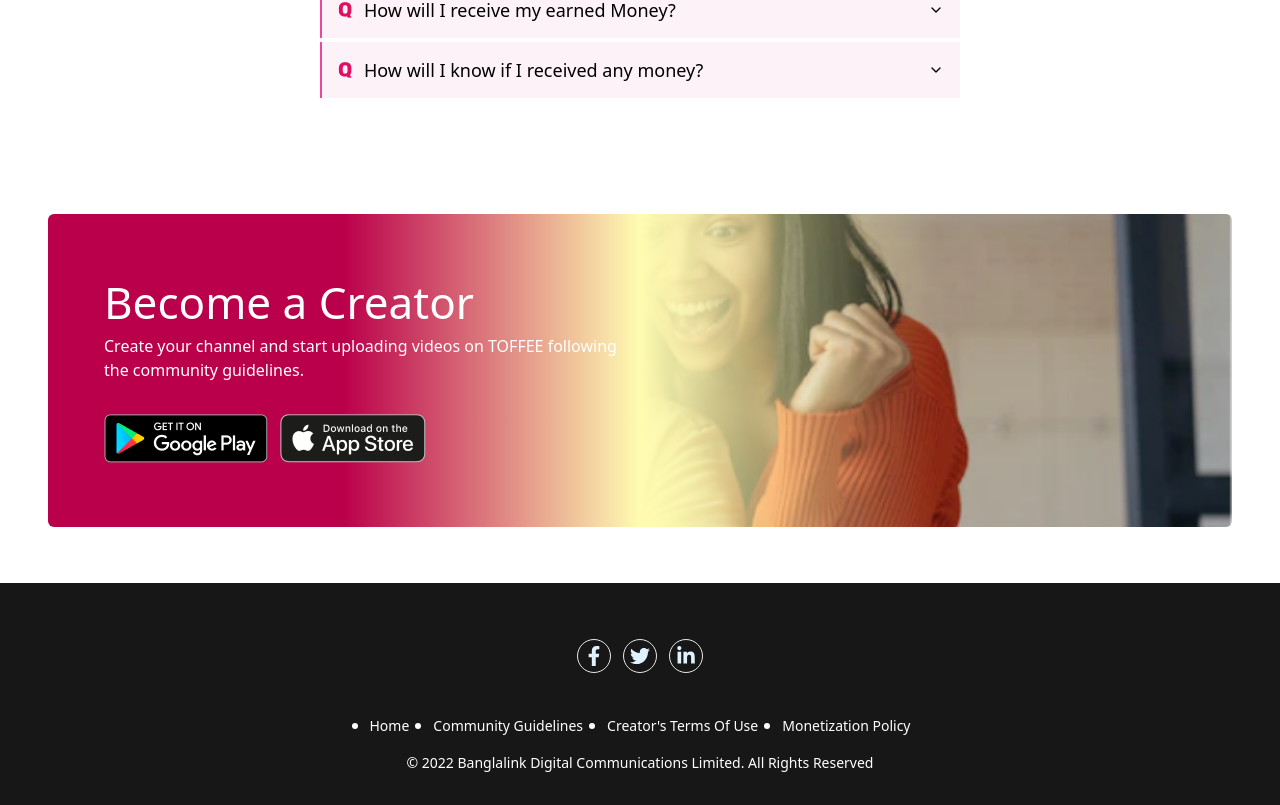
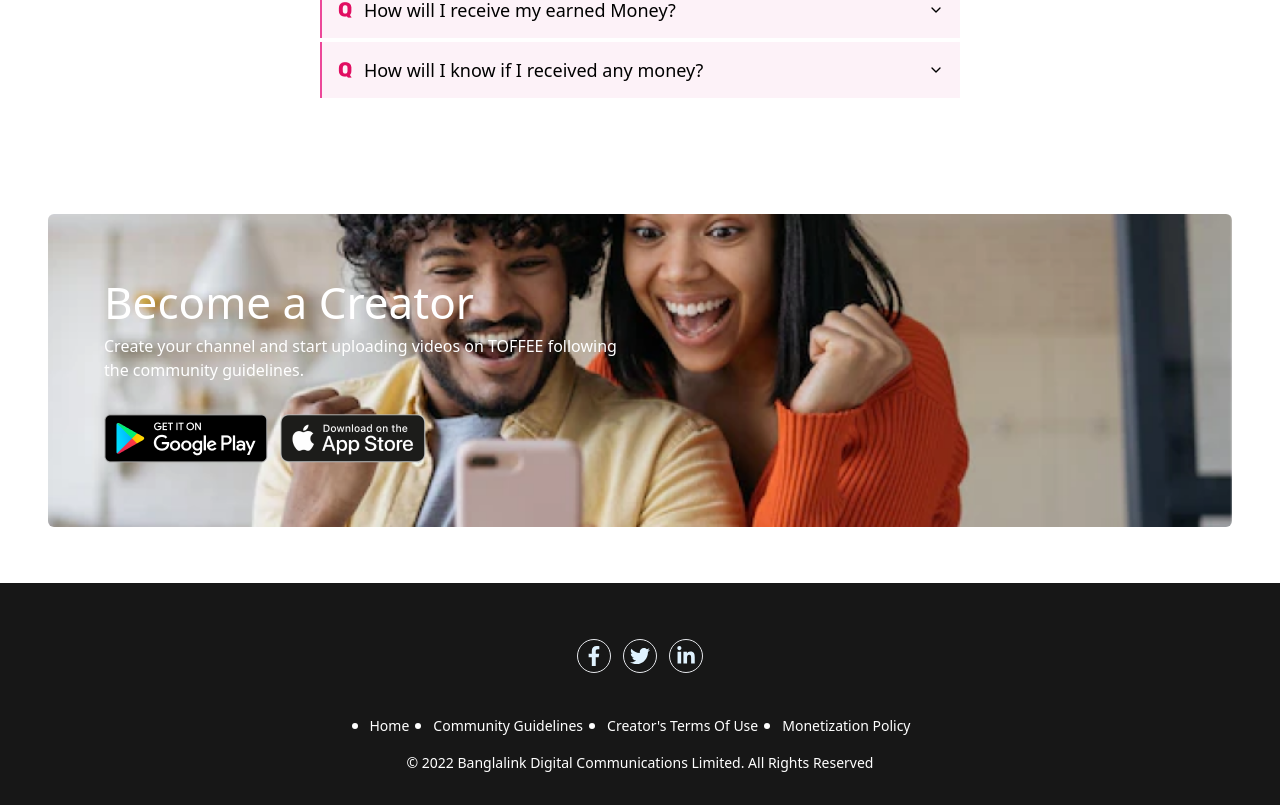
Before and after one commit to sagar-gotipath/toffee-spa, a Next.js app: page / in a window 1280 px wide. Shown: the part 5422-6227 px from the top of the page. Built offline with nearby package versions, Linux system fonts and the light colour scheme.

Commit message:
working on SubscriberWrapper component

```diff
--- a/components/subscriberSection/SubscriberWrapper.jsx
+++ b/components/subscriberSection/SubscriberWrapper.jsx
@@ -9,9 +9,9 @@ export default function SubscriberWrapper({ title, description }) {
             <CenterWrapper>
                 <section
                     style={{
-                        backgroundImage: `linear-gradient(90deg, rgba(187, 0, 75, 1), rgba(187, 0, 75, 1), rgba(255, 252, 178, 1), transparent, transparent), url('/assets/images/subsCover.png')`,
+                        backgroundImage: "",
                     }}
-                    className="py-16 bg-right bg-no-repeat bg-cover rounded-md px-14"
+                    className="py-16 bg-right bg-no-repeat bg-cover rounded-md px-14 lg:bg-[url('/assets/images/subsImage.png')]"
                 >
                     <div className="">
                         <article className="mb-8 text-white lg:w-1/2">
```
